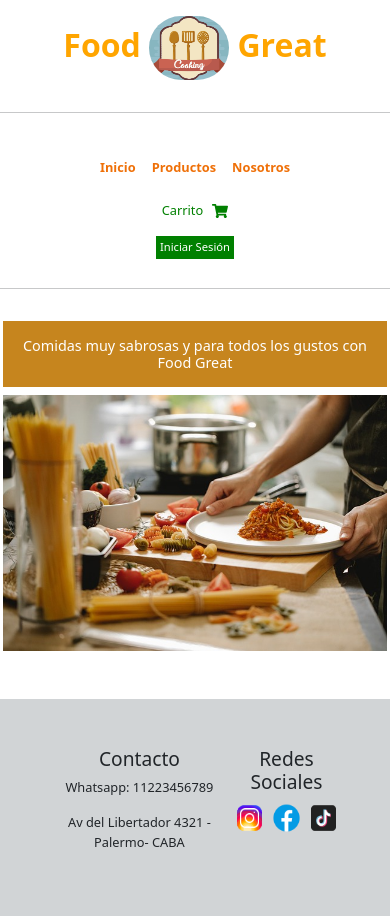
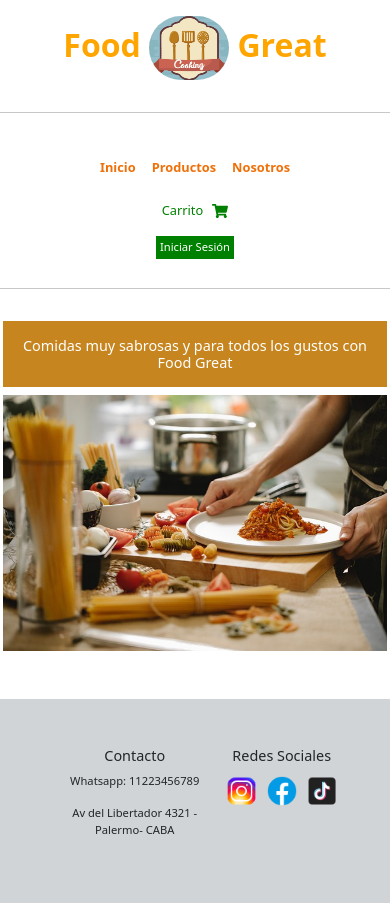
Before and after one commit to claudizapata/Rotiseria_React, a React (Vite) app: page / in a window 390 px wide. Built offline with nearby package versions, Linux system fonts and the light colour scheme; no server answers; a web font is replaced by a local one.

Commit message:
NavBar responsive

```diff
--- a/src/App.css
+++ b/src/App.css
@@ -121,11 +121,13 @@ nav li.active{
   display: flex;
   justify-content: center;
   margin: .5rem .5rem;
+  font-size: 1.1rem;
 }
 .mas-menos{
   border: none;
   color: red;
   font-weight: bold;
+
 }
 .botones-mas-menos{
   margin-left: 2rem;
@@ -185,4 +187,21 @@ nav li.active{
 
   font-size: .9rem;
 }
+
+#fila-carrito{
+  display: flex;
+  justify-content: center;
+  margin: .5rem .5rem;
+  font-size: .8rem;
+}
+
+.footer_box{
+  background-color: #d1d4d6ff;
+  width: 100%;
+  font-size: .7rem;
+}
+.footer_tit{
+  font-size: .9rem;
+}
+
   }
```
